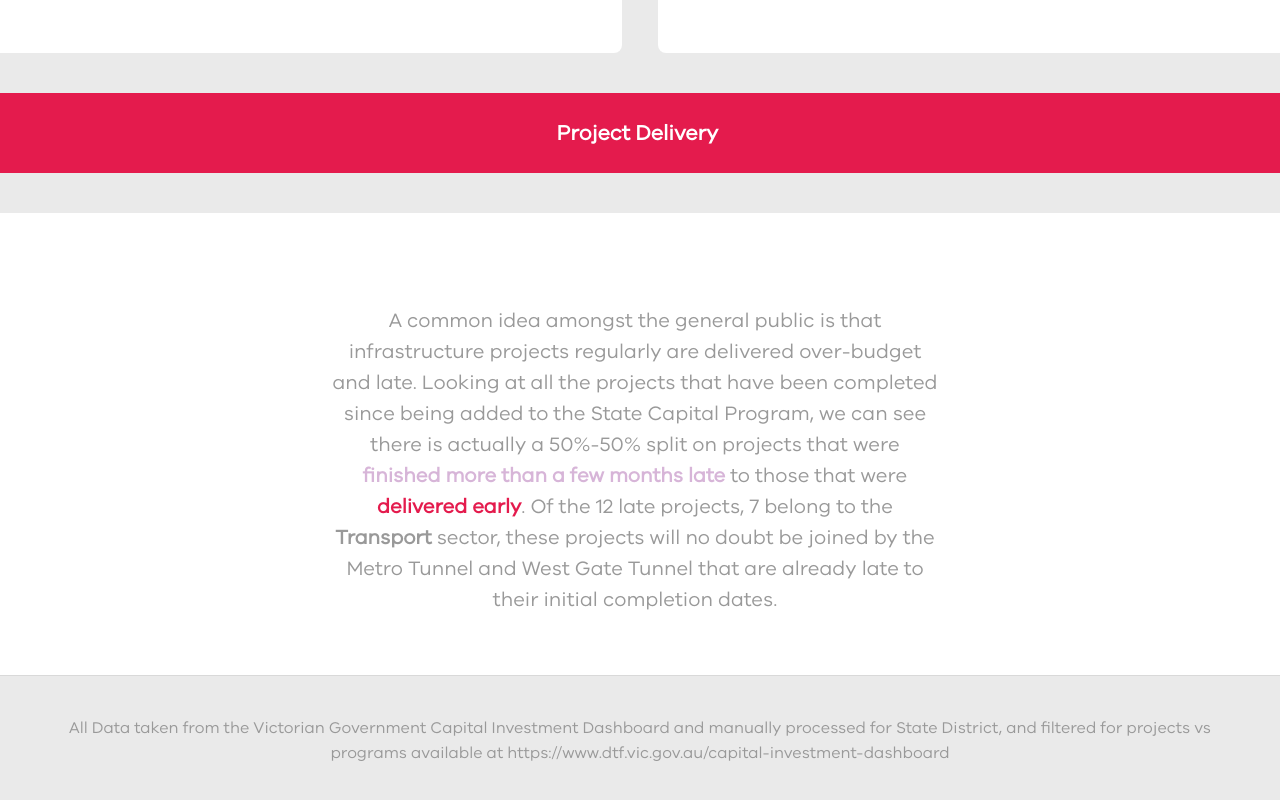
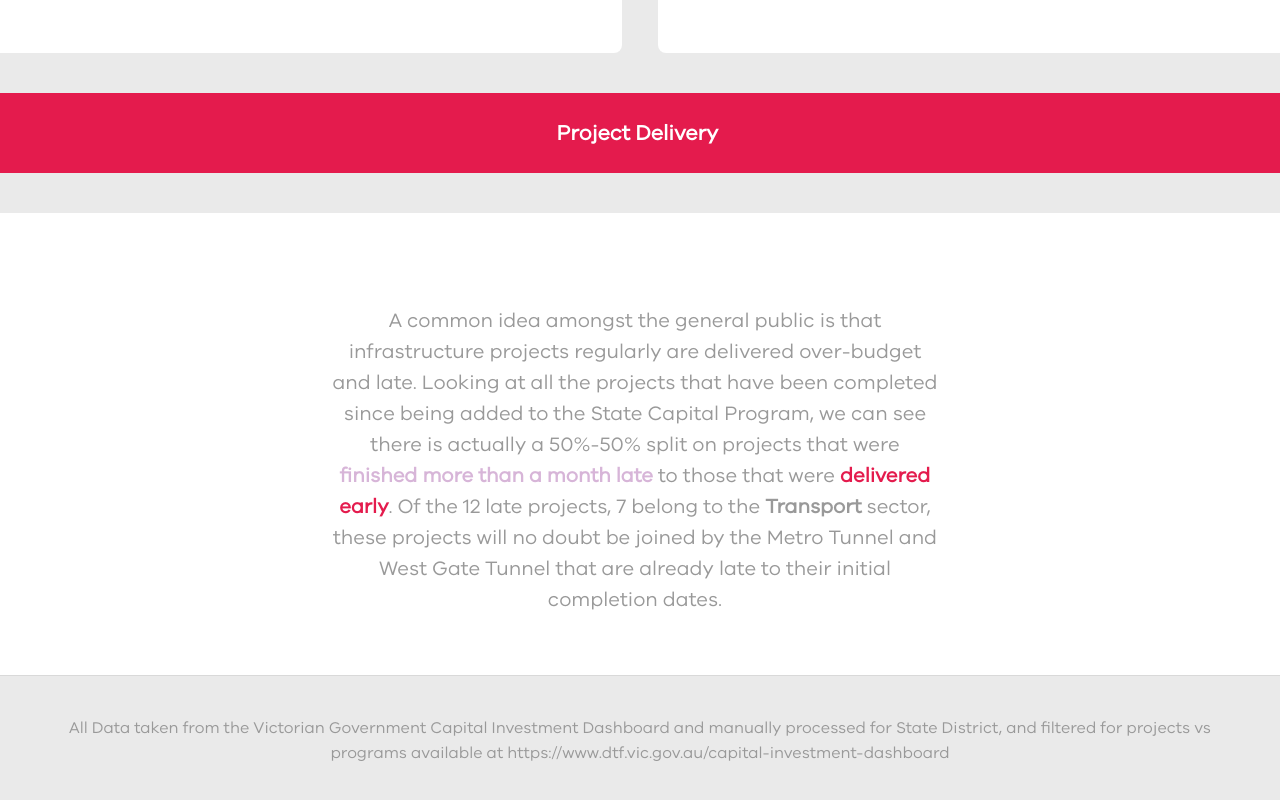
Before and after one commit to lochieaeromms/FIT3179, a plain HTML site: page Assignment2/index.html in a window 1280 px wide. Shown: the part 3014-3814 px from the top of the page. Drawn offline with Linux system fonts and the light colour scheme; a script that the page names is missing.

Commit message:
Update index.html

```diff
--- a/Assignment2/index.html
+++ b/Assignment2/index.html
@@ -155,7 +155,7 @@
               <span class="home-text14">
                 A common idea amongst the general public is that infrastructure projects regularly are delivered over-budget and late.
                 Looking at all the projects that have been completed since being added to the State Capital Program, we can see there is actually a
-                50%-50% split on projects that were <span class="Health">finished more than a few months late</span> to those that were <span class=Culture> delivered early</span>.
+                50%-50% split on projects that were <span class="Health">finished more than a month late</span> to those that were <span class=Culture> delivered early</span>.
                 Of the 12 late projects, 7 belong to the <b>Transport</b> sector, these projects will no doubt be joined by the Metro Tunnel and West Gate Tunnel that are already late to their initial
                 completion dates.
               </span>
```
